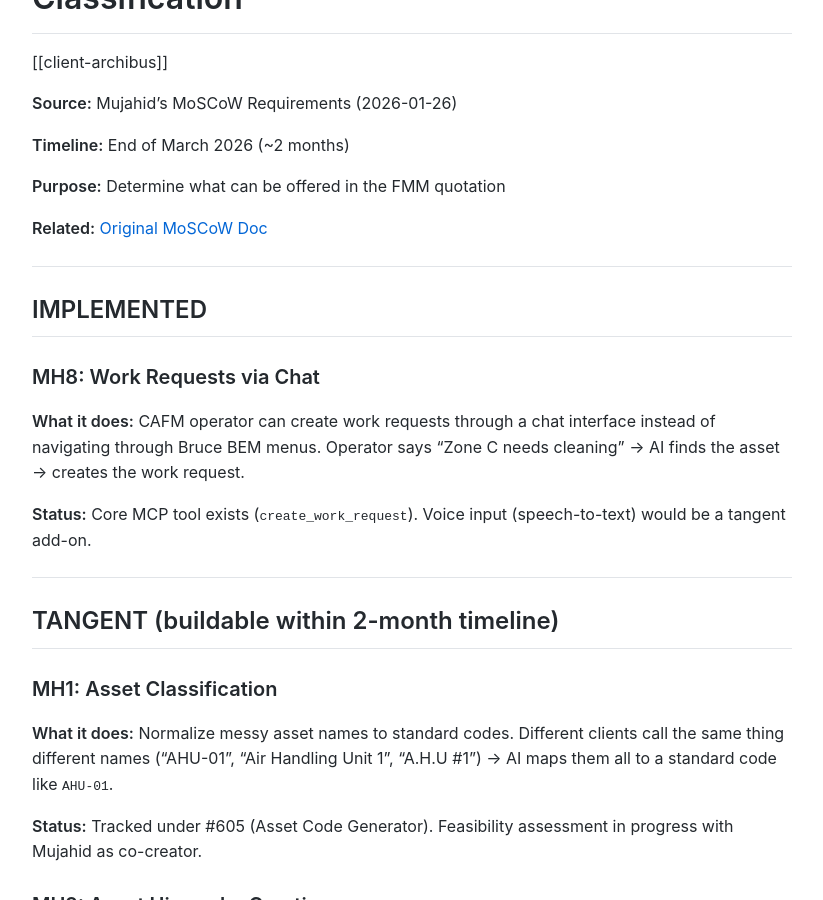
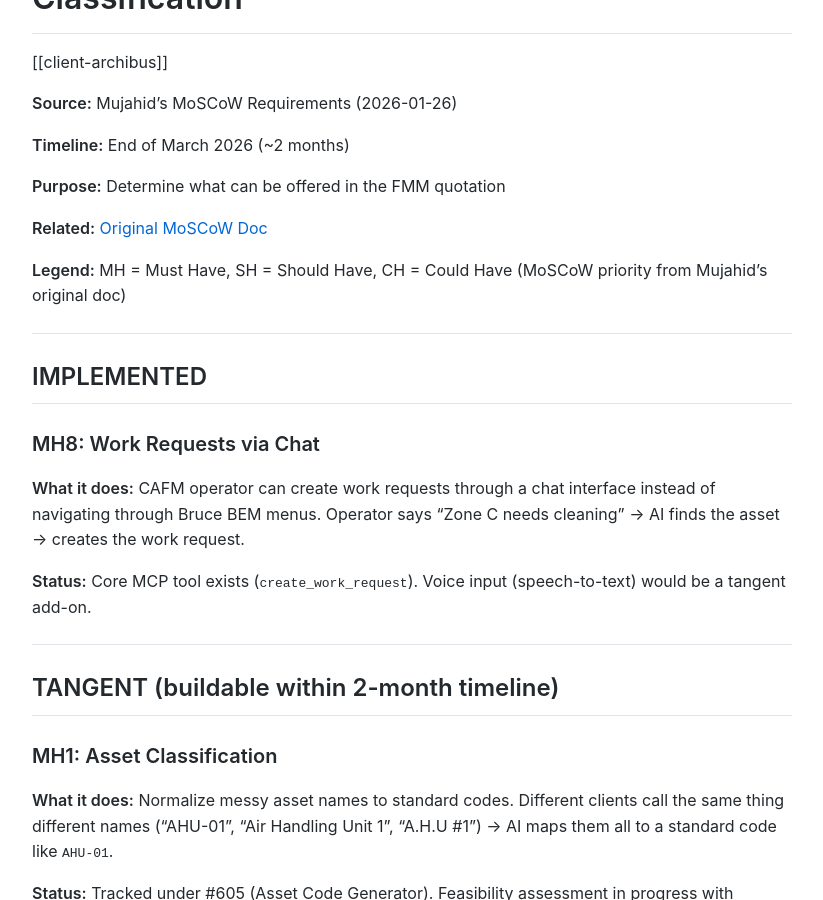
Before and after one commit to MariusWilsch/public-wilsch-ai-pages, a Jekyll site: the page built from project/archibus-fm-assistant/fmm-doha-feature-scope-classification.md, in a window 1280 px wide and 900 px high, scrolled down 327 px. Shown: the whole window, without its empty margins (228-1051 px from the left). Built offline with Jekyll 4.4.1, drawn with Linux system fonts in a browser that asks for light colours; our own code applies the rules of GitHub Pages for plain Markdown files.

Commit message:
Sync from hippocampus 2026-01-29

```diff
--- a/project/archibus-fm-assistant/fmm-doha-feature-scope-classification.md
+++ b/project/archibus-fm-assistant/fmm-doha-feature-scope-classification.md
@@ -12,6 +12,8 @@ publish: true
 **Purpose:** Determine what can be offered in the FMM quotation
 
 **Related:** [Original MoSCoW Doc](https://mariuswilsch.github.io/public-wilsch-ai-pages/project/archibus-fm-assistant/mujahid-ai-requirements-moscow)
+
+**Legend:** MH = Must Have, SH = Should Have, CH = Could Have (MoSCoW priority from Mujahid's original doc)
 
 ---
 
```
